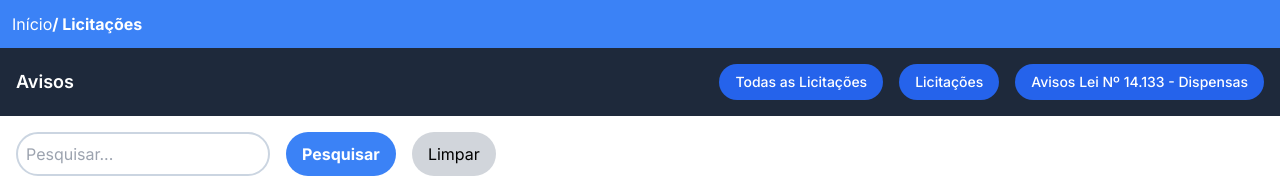
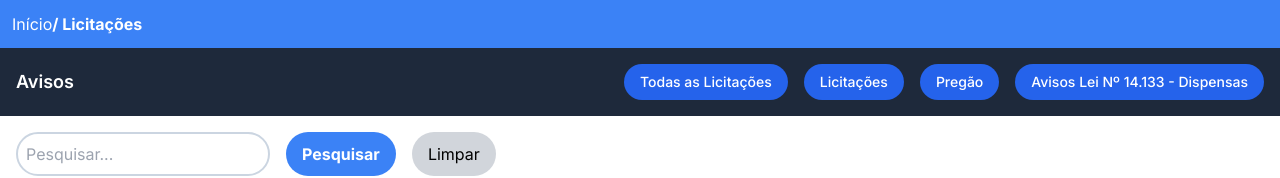
Before and after one commit to RafaelBHMendes/projetocamocim, a Next.js app: page /biddings in a window 1280 px wide. Shown: the top 178 px of the page. Built offline with nearby package versions, Linux system fonts and the light colour scheme; no server answers; the database is empty.

Commit message:
"feature: adding data treatment"

```diff
--- a/app/admin/components/BiddingForm.tsx
+++ b/app/admin/components/BiddingForm.tsx
@@ -75,7 +75,7 @@ const BiddingForm: React.FC<BiddingFormProps> = ({
           </label>
           <input
             name="publicationDate"
-            type="text"
+            type="date"
             placeholder="Data (dd/mm/aaaa)"
             value={newBid.publicationDate}
             onChange={handleInputChange}
@@ -85,12 +85,11 @@ const BiddingForm: React.FC<BiddingFormProps> = ({
             htmlFor="date"
             className="block text-sm font-medium text-gray-700"
           >
-            Data de Dispensa
+            Abertura do Certame
           </label>
           <input
             name="dispenseDate"
-            type="text"
-            placeholder="Data (dd/mm/aaaa)"
+            type="datetime-local"
             value={newBid.dispenseDate}
             onChange={handleInputChange}
             className="border-2 border-slate-300 hover:border-slate-600 rounded-lg placeholder:p-2"
--- a/app/biddings/[id]/page.tsx
+++ b/app/biddings/[id]/page.tsx
@@ -69,7 +69,7 @@ const BiddingDetailsPage: React.FC = () => {
         </div>
 
         <div className="mb-4">
-          <p>Data fim: {biddingDetails.dispenseDate}</p>
+          <p>Data Dispensa: {biddingDetails.dispenseDate}</p>
 
           <p>Portal dos terceiros: M2A TECNOLOGIA</p>
         </div>
--- a/app/biddings/components/BiddingsTable.tsx
+++ b/app/biddings/components/BiddingsTable.tsx
@@ -1,4 +1,3 @@
-// app/biddings/components/BiddingsTable.tsx
 import Image from "next/image";
 import React from "react";
 import Link from "next/link";
@@ -17,6 +16,16 @@ interface Bidding {
   Url: string;
 }
 
+const formatDateTime = (dateTimeString: string): string => {
+  const date = new Date(dateTimeString);
+  const year = date.getFullYear();
+  const month = String(date.getMonth() + 1).padStart(2, "0");
+  const day = String(date.getDate()).padStart(2, "0");
+  const hours = String(date.getHours()).padStart(2, "0");
+  const minutes = String(date.getMinutes()).padStart(2, "0");
+  return `${year}-${month}-${day} ${hours}:${minutes}`;
+};
+
 const BiddingsTable: React.FC<{ biddings: Bidding[] }> = ({ biddings }) => {
   if (biddings.length === 0) {
     return <div className="text-center py-4">Não há resultados.</div>;
@@ -30,7 +39,7 @@ const BiddingsTable: React.FC<{ biddings: Bidding[] }> = ({ biddings }) => {
             <th className="py-2 px-4 bg-blue-200">Nº Processo</th>
             <th className="py-2 px-4 bg-blue-200">Objeto</th>
             <th className="py-2 px-4 bg-blue-200">Data de Publicação</th>
-            <th className="py-2 px-4 bg-blue-200">Data de Dispensa</th>
+            <th className="py-2 px-4 bg-blue-200">Data de Abertura</th>
             <th className="py-2 px-4 bg-blue-200">Abertura</th>
             <th className="py-2 px-4 bg-blue-200">Ações</th>
           </tr>
@@ -41,7 +50,7 @@ const BiddingsTable: React.FC<{ biddings: Bidding[] }> = ({ biddings }) => {
               <td className="py-2 px-4">{bid.processNumber}</td>
               <td className="py-2 px-4">{bid.object}</td>
               <td className="py-2 px-4">{bid.publicationDate}</td>
-              <td className="py-2 px-4">{bid.dispenseDate}</td>
+              <td className="py-2 px-4">{formatDateTime(bid.dispenseDate)}</td>
               <td className="py-2 px-4">{bid.opening}</td>
               <td className="py-2 px-4 ">
                 <div className="align-middle self-center flex flex-row gap-2">
--- a/app/biddings/page.tsx
+++ b/app/biddings/page.tsx
@@ -24,7 +24,7 @@ const LicitacoesPage: React.FC = () => {
   const [biddings, setBiddings] = useState<Bidding[]>([]);
   const [filteredBiddings, setFilteredBiddings] = useState<Bidding[]>([]);
   const [activeButton, setActiveButton] = useState<
-    "Avisos" | "Licitações" | "Dispensas"
+    "Avisos" | "Licitações" | "Dispensas" | "Pregão"
   >("Avisos");
 
   useEffect(() => {
@@ -51,7 +51,7 @@ const LicitacoesPage: React.FC = () => {
   }, [activeButton, biddings]);
 
   const handleButtonClick = (
-    buttonType: "Avisos" | "Licitações" | "Dispensas"
+    buttonType: "Avisos" | "Licitações" | "Dispensas" | "Pregão"
   ) => {
     setActiveButton(buttonType);
   };
@@ -63,16 +63,25 @@ const LicitacoesPage: React.FC = () => {
       setFilteredBiddings(
         biddings.filter((bidding) => bidding.modality === "Dispensa")
       );
-    } else {
+    } else if (activeButton === "Pregão") {
       setFilteredBiddings(
-        biddings.filter((bidding) => bidding.modality !== "Dispensa")
+        biddings.filter((bidding) => bidding.modality === "Pregão")
+      );
+    } else if (activeButton === "Licitações") {
+      setFilteredBiddings(
+        biddings.filter(
+          (bidding) =>
+            bidding.modality === "Pregão" ||
+            bidding.modality === "Concurso" ||
+            bidding.modality === "Credenciamento"
+        )
       );
     }
   };
 
   const handleSearch = (searchTerm: string) => {
     if (!searchTerm.trim()) {
-      setFilteredBiddings(biddings);
+      filterBiddings();
       return;
     }
 
@@ -110,6 +119,14 @@ const LicitacoesPage: React.FC = () => {
             Licitações
           </button>
           <button
+            onClick={() => handleButtonClick("Pregão")}
+            className={`bg-blue-600 hover:bg-blue-700 text-sm font-medium py-2 px-4 rounded-full transition duration-300 ease-in-out ${
+              activeButton === "Pregão" ? "active-class" : ""
+            }`}
+          >
+            Pregão
+          </button>
+          <button
             onClick={() => handleButtonClick("Dispensas")}
             className={`bg-blue-600 hover:bg-blue-700 text-sm font-medium py-2 px-4 rounded-full transition duration-300 ease-in-out ${
               activeButton === "Dispensas" ? "active-class" : ""
```
